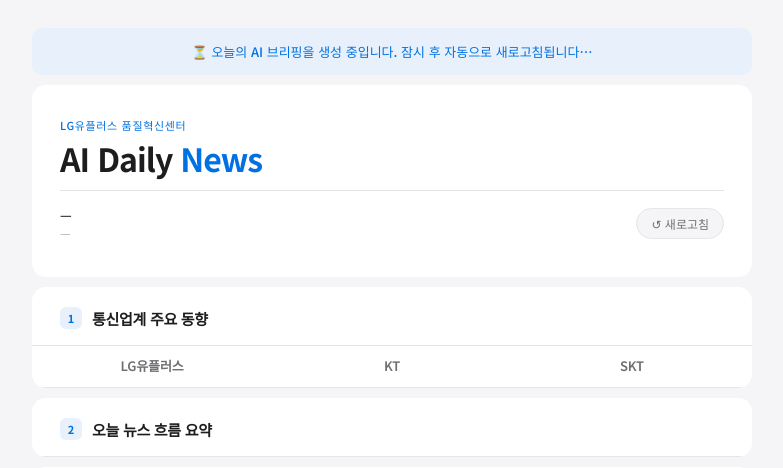
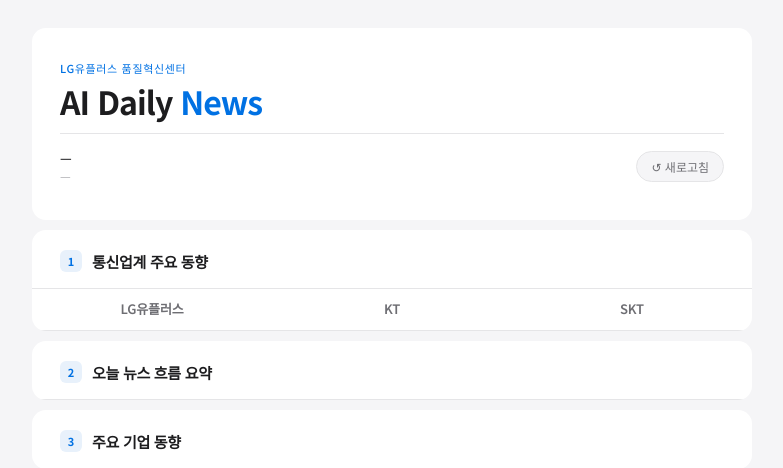
Before and after one commit to jihyunchloebaek/ai-briefing, a FastAPI app: page / in a window 1280 px wide. Shown: the top 468 px of the page, without its empty margins (248-1031 px from the left). Run offline with FastAPI, Linux system fonts and the light colour scheme; data that the repository does not hold is empty.

Commit message:
fix : 프롬프트 축소 및 상단 문구 삭제

```diff
--- a/main.py
+++ b/main.py
@@ -85,9 +85,9 @@
   "date": "{today_str} ({weekday})",
   "keywords": ["#키워드1", "#키워드2", "#키워드3", "#키워드4", "#키워드5"],
   "telco": {{
-    "LGU": {{"품질": "...", "품질_url": "관련 기사 URL", "AI": "...", "AI_url": "관련 기사 URL", "신사업": "...", "신사업_url": "관련 기사 URL"}},
-    "KT":  {{"품질": "...", "품질_url": "관련 기사 URL", "AI": "...", "AI_url": "관련 기사 URL", "신사업": "...", "신사업_url": "관련 기사 URL"}},
-    "SKT": {{"품질": "...", "품질_url": "관련 기사 URL", "AI": "...", "AI_url": "관련 기사 URL", "신사업": "...", "신사업_url": "관련 기사 URL"}}
+    "LGU": {{"품질": "...", "품질_url": "", "AI": "...", "AI_url": "", "신사업": "...", "신사업_url": ""}},
+    "KT":  {{"품질": "...", "품질_url": "", "AI": "...", "AI_url": "", "신사업": "...", "신사업_url": ""}},
+    "SKT": {{"품질": "...", "품질_url": "", "AI": "...", "AI_url": "", "신사업": "...", "신사업_url": ""}}
   }},
   "summary": [
     "요약 문장 1",
@@ -114,11 +114,8 @@
   ]
 }}
 
-ai_news는 국내외 AI 관련 주요 뉴스 5~8건을 포함하세요. url은 반드시 실제 기사 URL을 넣어주세요. 웹 검색 결과에서 찾은 실제 링크를 사용하세요.
-companies는 네이버, 카카오, 현대차, 삼성, LG, 쿠팡 등 국내 주요 대기업 중 오늘 뉴스에 등장한 기업만 포함하세요. 없으면 빈 배열로 두세요. url은 반드시 실제 기사 URL을 넣어주세요.
-telco의 각 항목 url도 반드시 실제 기사 URL을 넣어주세요. 기사를 찾을 수 없을 때만 빈 문자열로 두세요.
-quality에 사례가 없으면 type을 "해당없음"으로 company와 desc를 적절히 채우세요.
-텍스트가 없을 경우 "관련 동향 없음"으로 채우세요."""
+ai_news 5~8건, companies·telco의 url은 실제 기사 URL로 채우고 없으면 빈 문자열.
+quality 사례 없으면 type을 "해당없음"으로. 동향 없으면 "관련 동향 없음"."""
 
     raw = await call_claude(SYSTEM, USER)
 
--- a/templates/index.html
+++ b/templates/index.html
@@ -278,9 +278,7 @@
 
 <div class="report" id="report">
 
-  <div class="gen-notice" id="genNotice">
-    ⏳ 오늘의 AI 브리핑을 생성 중입니다. 잠시 후 자동으로 새로고침됩니다…
-  </div>
+
 
   <!-- HEADER -->
   <div class="header">
@@ -498,7 +496,6 @@
     if (resp.status === 202) {
       document.getElementById('loading').style.display = 'none';
       document.getElementById('report').classList.add('visible');
-      document.getElementById('genNotice').style.display = 'block';
       setTimeout(loadBriefing, 8000);
       return;
     }
```
